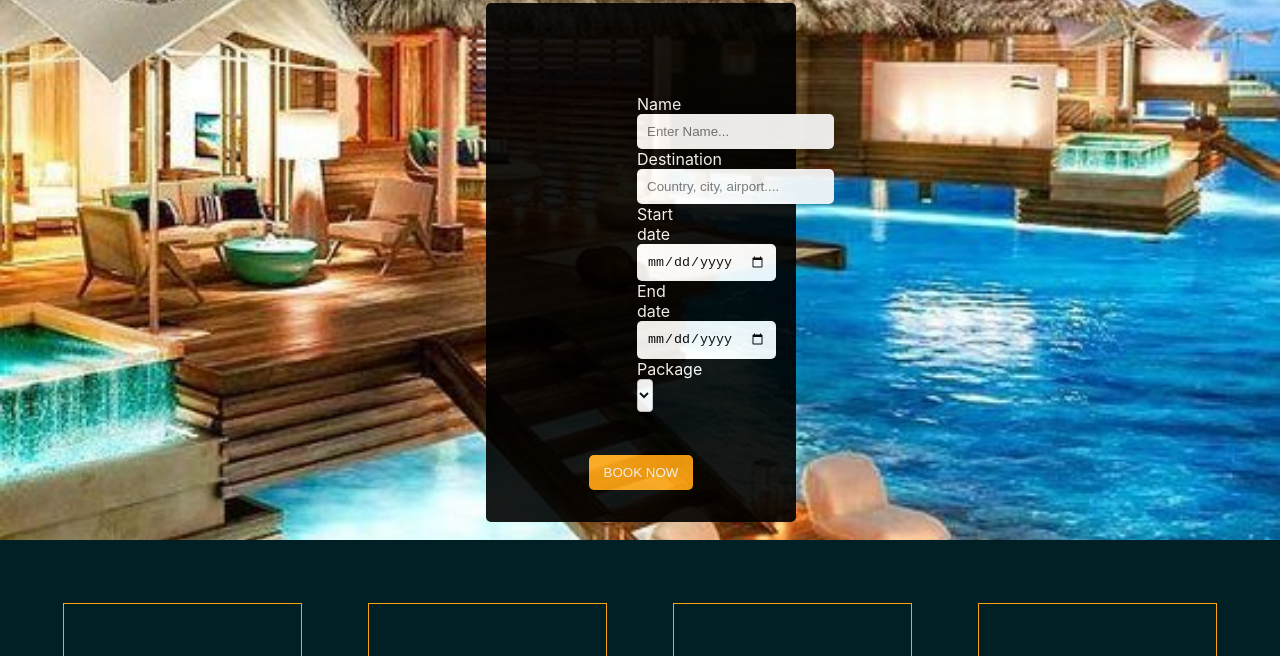
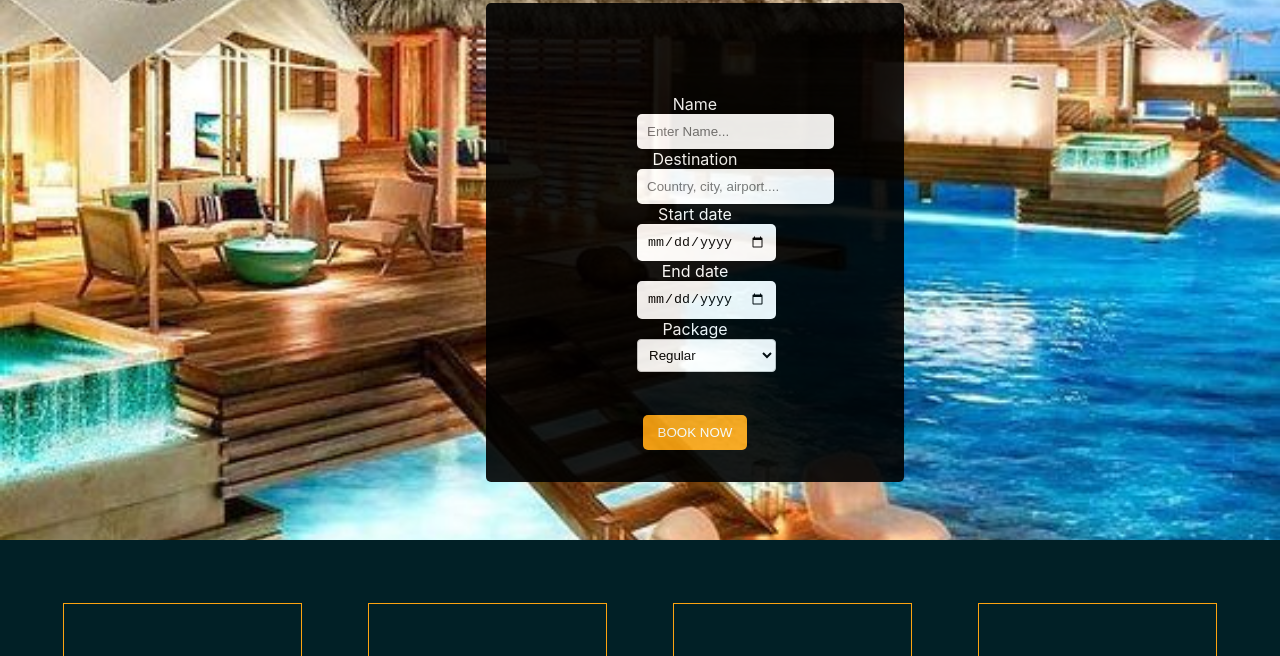
Before and after one commit to MEBAN00/HOTEL, a plain HTML site: page index.html in a window 1280 px wide. Shown: the part 80-736 px from the top of the page. Drawn offline with nearby package versions, Linux system fonts and the light colour scheme.

Commit message:
Update main.css

```diff
--- a/main.css
+++ b/main.css
@@ -450,11 +450,6 @@
     .short{
         display: none;
     }
-
-    #blue{
-        right: 376px;
-    }
-
 }
 
 @media (max-width: 1440px) {
@@ -468,10 +463,6 @@
 
     .container4{
         display: none;
-    }
-
-    #blue{
-        right: 484px;
     }
 }
 
```
